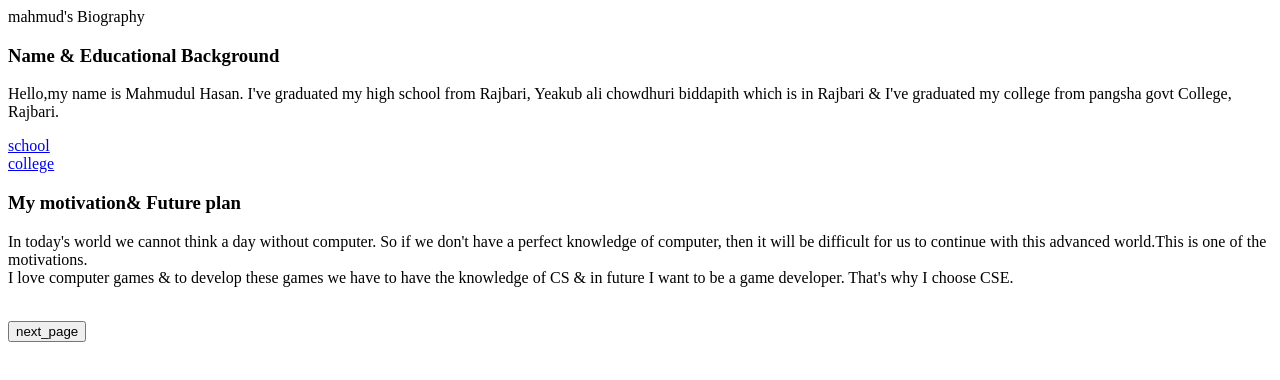
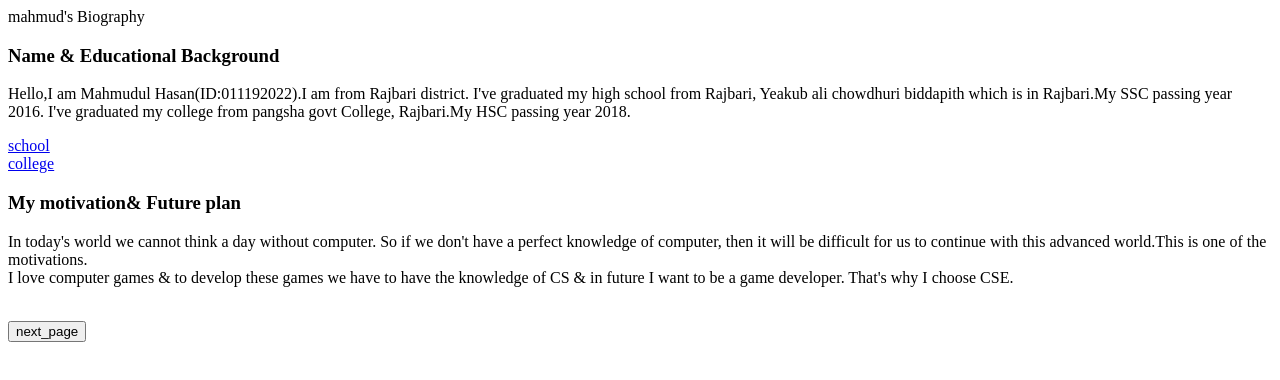
Before and after one commit to 011192022/011192022.github.io, a plain HTML site: page index.html in a window 1280 px wide. Drawn offline with Linux system fonts and the light colour scheme.

Commit message:
Update index.html

```diff
--- a/index.html
+++ b/index.html
@@ -7,8 +7,8 @@
      <body>
 	       <h3>Name & Educational Background</h3>
 
-	                 <p>Hello,my name is Mahmudul Hasan. I've graduated my high school from Rajbari, Yeakub ali chowdhuri biddapith which is in Rajbari
-		   & I've graduated my college from pangsha govt College, Rajbari.</p>
+	                 <p>Hello,I am Mahmudul Hasan(ID:011192022).I am from Rajbari district. I've graduated my high school from Rajbari, Yeakub ali chowdhuri biddapith which is in Rajbari.My SSC passing year 2016.
+		    I've graduated my college from pangsha govt College, Rajbari.My HSC passing year 2018.</p>
 
 	                 <a href ="https://www.facebook.com/search/top/?q=yeakub%20ali%20chowdhury%20biddapith&epa=SEARCH_BOX/">school</a><br>
 
```
